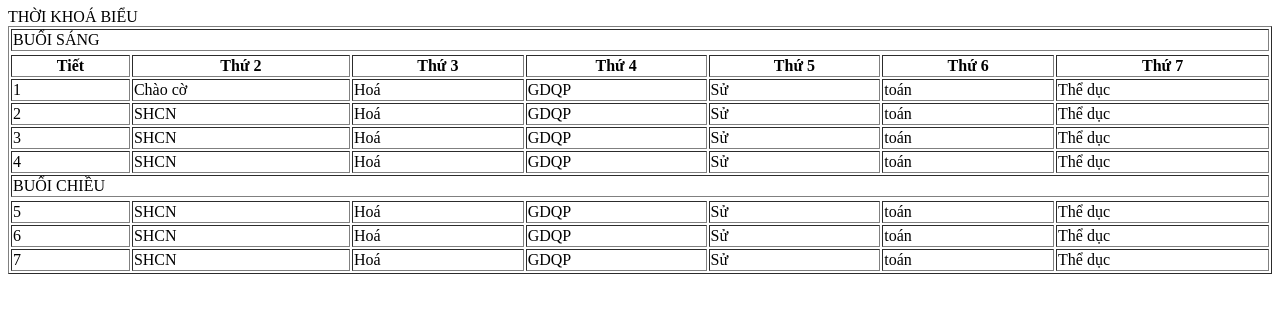
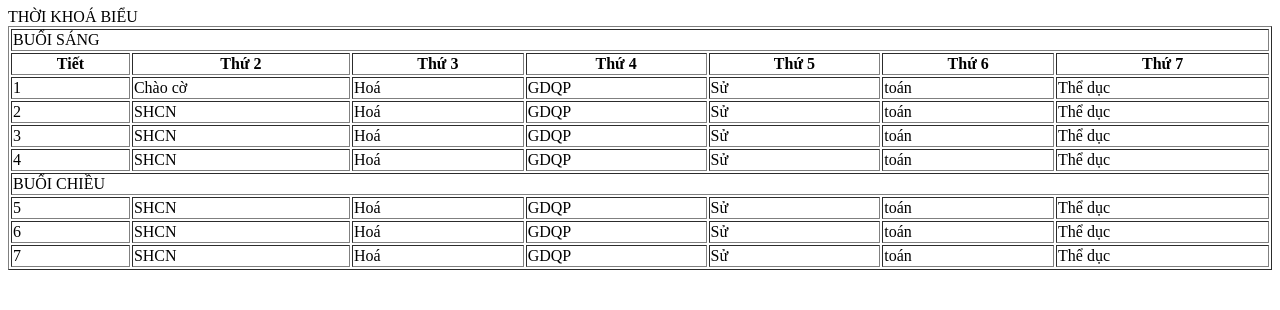
Before and after one commit to athu28028/anh-thu, a plain HTML site: page index.html in a window 1280 px wide. Drawn offline with Linux system fonts and the light colour scheme.

Commit message:
Update index.html

```diff
--- a/index.html
+++ b/index.html
@@ -7,7 +7,7 @@
     <table border="1" width="100%">
       <tr>
         <td colspan="7">BUỔI SÁNG</td>
-      <tr>
+      </tr>
       <tr>
         <th> Tiết</th>
         <th> Thứ 2</th>
@@ -26,7 +26,7 @@
         <td>toán</td>
         <td>Thể dục</td>
          </tr>
-    </tr>
+    <tr>
       <td>2</td>
         <td>SHCN</td>
         <td>Hoá</td>
@@ -35,7 +35,7 @@
         <td>toán</td>
         <td>Thể dục</td>
     </tr>
-      </tr>
+      <tr>
       <td>3</td>
         <td>SHCN</td>
         <td>Hoá</td>
@@ -44,7 +44,7 @@
         <td>toán</td>
         <td>Thể dục</td>
     </tr>
-      </tr>
+      <tr>
       <td>4</td>
         <td>SHCN</td>
         <td>Hoá</td>
@@ -55,8 +55,8 @@
     </tr>
       <tr>
         <td colspan="7">BUỔI CHIỀU</td>
+      </tr>
       <tr>
-      </tr>
       <td>5</td>
         <td>SHCN</td>
         <td>Hoá</td>
@@ -65,7 +65,7 @@
         <td>toán</td>
         <td>Thể dục</td>
     </tr>
-      </tr>
+      <tr>
       <td>6</td>
         <td>SHCN</td>
         <td>Hoá</td>
@@ -74,7 +74,7 @@
         <td>toán</td>
         <td>Thể dục</td>
     </tr>
-      </tr>
+      <tr>
       <td>7</td>
         <td>SHCN</td>
         <td>Hoá</td>
```
